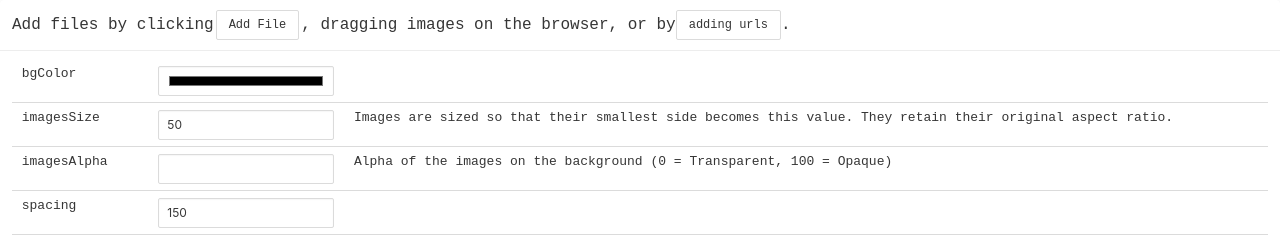
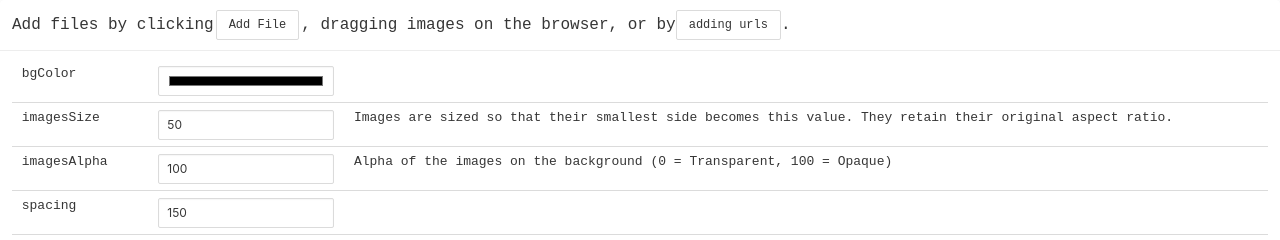
Before and after one commit to Zutatensuppe/bg-generator, a Vue app: page / in a window 1280 px wide. Shown: the top 240 px of the page. Built offline with nearby package versions, Linux system fonts and the light colour scheme.

Commit message:
fix initial alpha value

```diff
--- a/src/App.vue
+++ b/src/App.vue
@@ -17,7 +17,7 @@
       <table class="table">
         <tr><td>bgColor</td><td><input class="input is-small" type="color" v-model="bgColor" /></td><td></td></tr>
         <tr><td>imagesSize</td><td><input class="input is-small" type="number" v-model="imagesSize" /></td><td> Images are sized so that their smallest side becomes this value. They retain their original aspect ratio.</td></tr>
-        <tr><td>imagesAlpha</td><td><input class="input is-small" type="number" min="0" max="100" v-model="imageAlpha" /></td><td> Alpha of the images on the background (0 = Transparent, 100 = Opaque)</td></tr>
+        <tr><td>imagesAlpha</td><td><input class="input is-small" type="number" min="0" max="100" v-model="imagesAlpha" /></td><td> Alpha of the images on the background (0 = Transparent, 100 = Opaque)</td></tr>
         <tr><td>spacing</td><td><input class="input is-small" v-model="spacing" /></td><td></td></tr>
         <tr><td>canvasWidth</td><td><input class="input is-small" type="number" v-model="canvasWidth" /></td><td></td></tr>
         <tr><td>canvasHeight</td><td><input class="input is-small" type="number" v-model="canvasHeight" /></td><td></td></tr>
```
Also changed, not shown: 3 other files (tests, documents, lock files or other folders).
